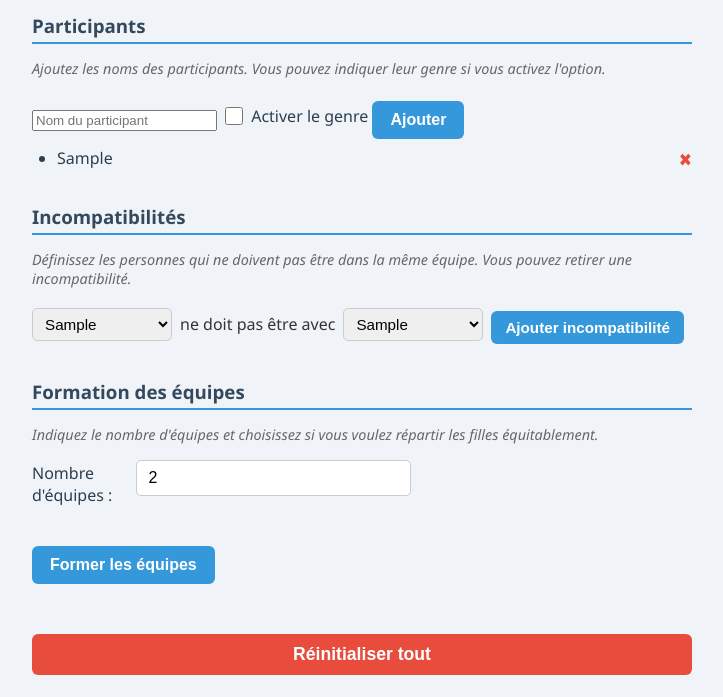
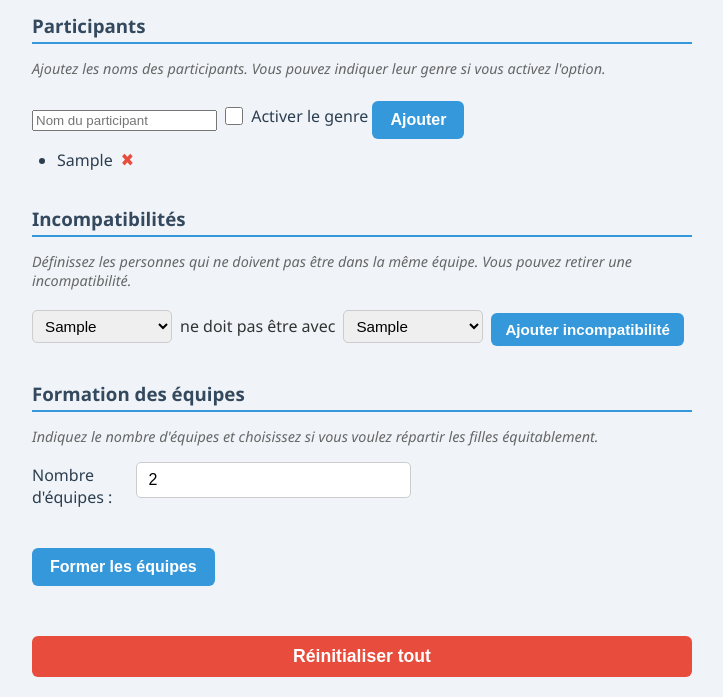
Before and after one commit to Baptiste44110/Tirage_equipes, a plain HTML site: page index.html in a window 1280 px wide. Both pictures are taken after typing "Sample" into the empty fields and a click on the button "Ajouter". Shown: the part 106-803 px from the top of the page, without its empty margins (278-1001 px from the left). Drawn offline with Linux system fonts and the light colour scheme.

Commit message:
Update index.html

```diff
--- a/index.html
+++ b/index.html
@@ -2,9 +2,8 @@
 <html lang="fr">
 <head>
   <meta charset="UTF-8" />
-  <title>Tirage d'équipes équitables</title>
+  <title>Tirage d'équipes</title>
   <style>
-    /* Reset de base */
     * {
       box-sizing: border-box;
     }
@@ -108,18 +107,14 @@
     li {
       font-size: 1rem;
       margin-bottom: 8px;
-      position: relative;
-      padding-right: 25px;
     }
     .remove {
-      position: absolute;
-      right: 0;
-      top: 0;
       color: #e74c3c;
       cursor: pointer;
       font-weight: bold;
       font-size: 1.1rem;
       user-select: none;
+      margin-left: 8px;
       transition: color 0.3s;
     }
     .remove:hover {
@@ -138,7 +133,6 @@
     #result {
       margin-top: 20px;
     }
-    /* Incompatibilité container ligne compacte */
     #incompatibilityContainer {
       display: flex;
       align-items: center;
@@ -158,7 +152,6 @@
       font-size: 0.95rem;
       margin-bottom: 0;
     }
-    /* Responsive pour petits écrans */
     @media (max-width: 480px) {
       input[type="text"],
       input[type="number"],
@@ -354,12 +347,10 @@
           const shuffledGirls = filles.slice().sort(() => Math.random() - 0.5);
           const shuffledBoys = garcons.slice().sort(() => Math.random() - 0.5);
 
-          // Répartir les filles équitablement
           shuffledGirls.forEach((f, i) => {
             teams[i % numTeams].push(f.name);
           });
 
-          // Répartir les autres
           shuffledBoys.forEach((p, i) => {
             teams[i % numTeams].push(p.name);
           });
```
